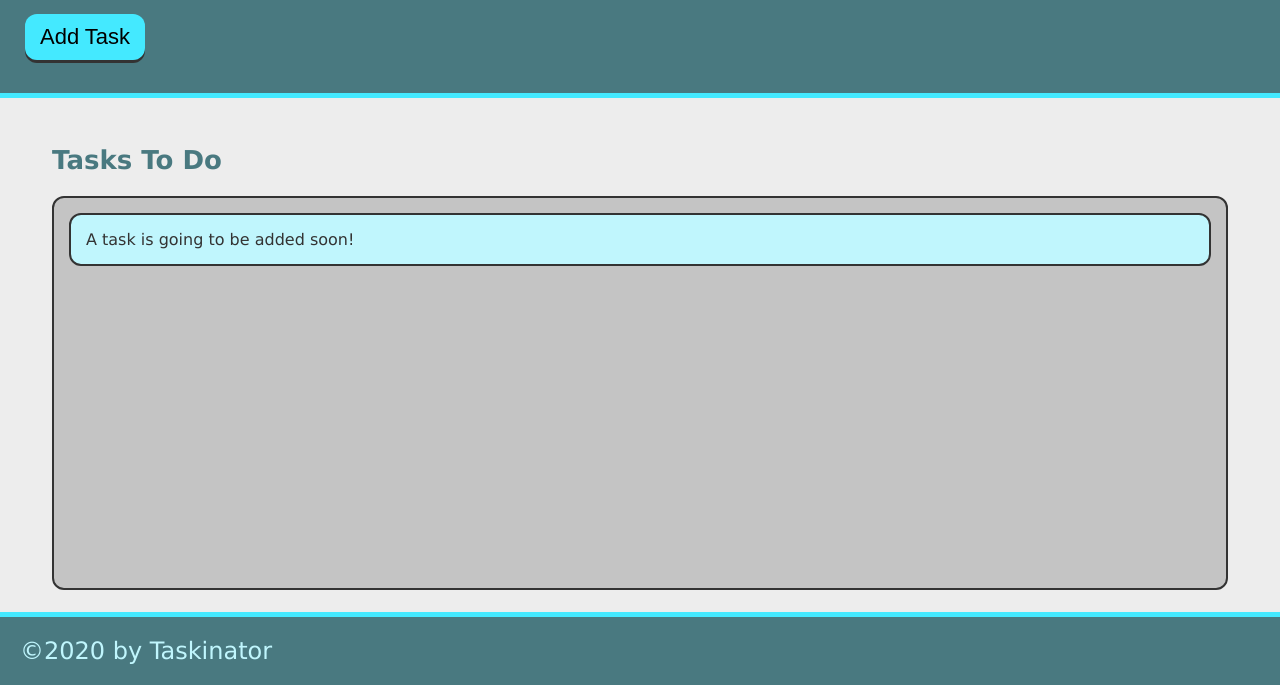
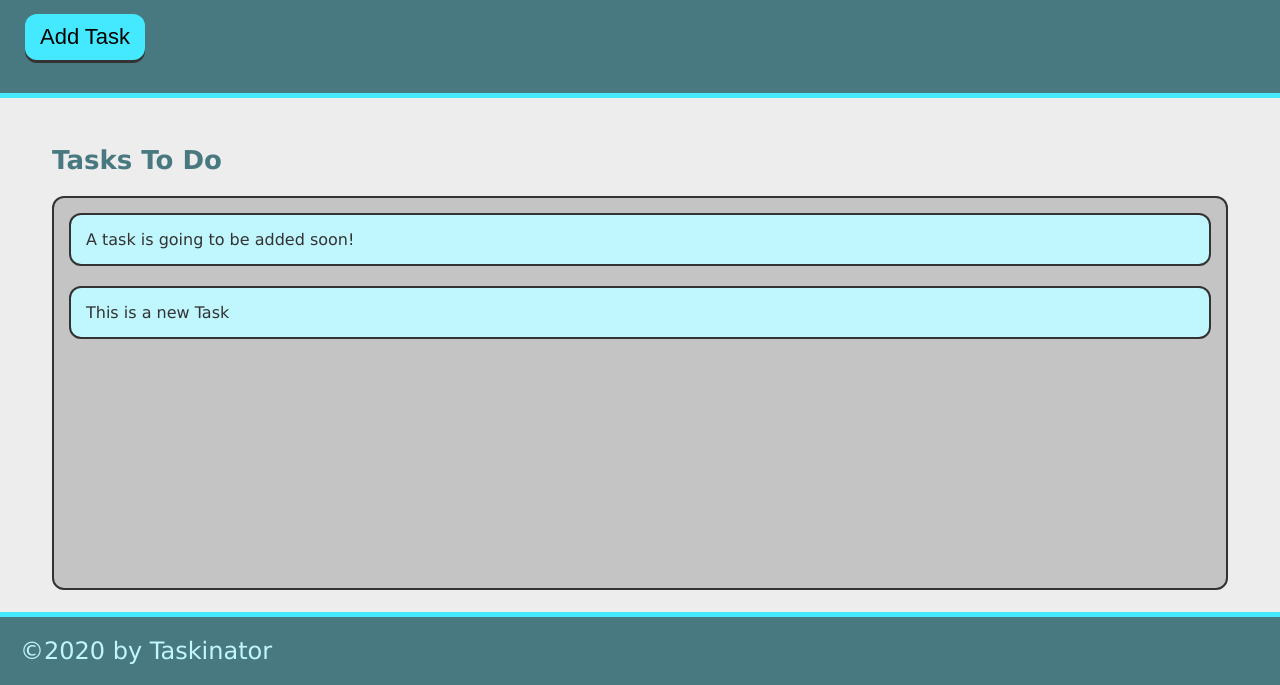
Before and after one commit to climbingryan/taskinator, a plain HTML site: page index.html in a window 1280 px wide. Both pictures are taken after a click on the button "Add Task". Shown: the part 115-800 px from the top of the page. Drawn offline with Linux system fonts and the light colour scheme.

Commit message:
add ability to add task

```diff
--- a/assets/js/script.js
+++ b/assets/js/script.js
@@ -0,0 +1,11 @@
+var buttonEl = document.querySelector("#save-task");
+var tasksToDoEl = document.querySelector("#tasks-to-do");
+
+var createTaskHandler = function () {
+    var listItemEl = document.createElement("li");
+    listItemEl.className = "task-item";
+    listItemEl.textContent = "This is a new Task";
+    tasksToDoEl.appendChild(listItemEl);
+}
+    // calls createTaskHandler when clicked
+buttonEl.addEventListener("click", createTaskHandler);
--- a/index.html
+++ b/index.html
@@ -10,13 +10,13 @@
     <header>
         <h1 class="page-title">Taskinator</h1>
         <p>Click the button below to add a new task!</p>
-        <button class="btn">Add Task</button>
+        <button class="btn" id="save-task" >Add Task</button>
     </header>
 
     <main class="page-content">
         <section class="task-list-wrapper">
             <h2 class="list-title">Tasks To Do</h2>
-            <ul class="task-list">
+            <ul class="task-list" id="tasks-to-do">
                 <li class="task-item">A task is going to be added soon!</li>
             </ul>
         </section>
```
